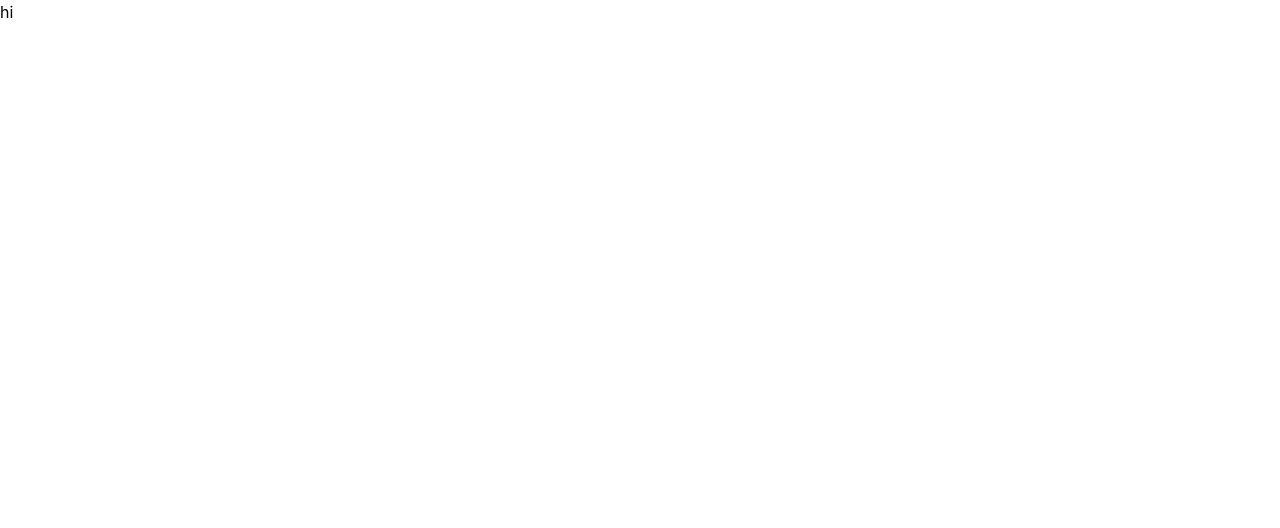
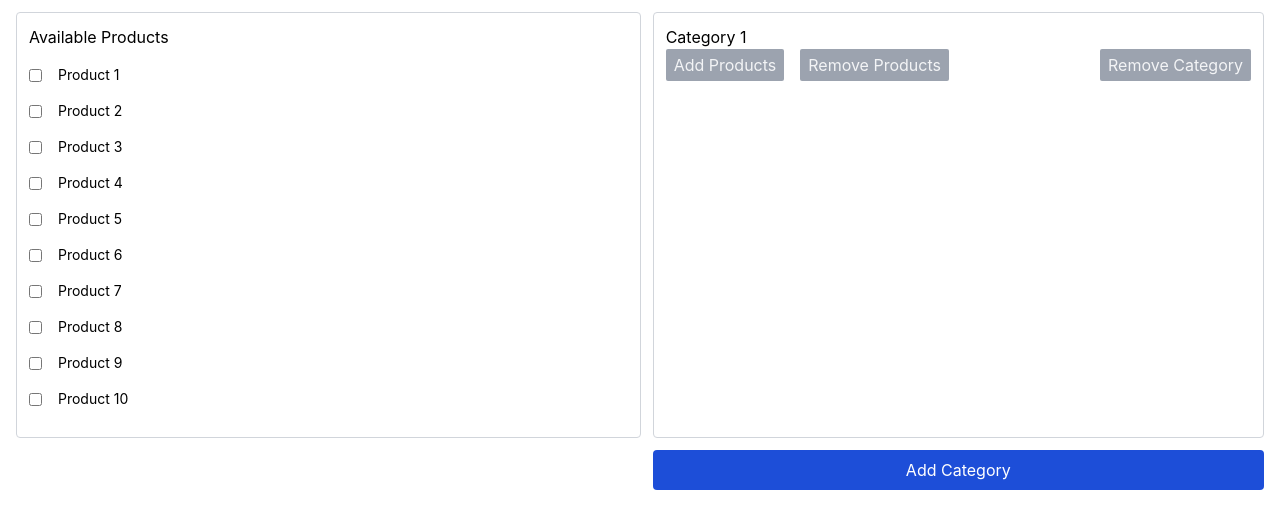
Before and after one commit to gucal/product-management, a Next.js app: page / in a window 1280 px wide. Shown: the top 528 px of the page. Built offline with nearby package versions, Linux system fonts and the light colour scheme.

Commit message:
context added

```diff
--- /dev/null
+++ b/components/Category.js
@@ -0,0 +1,96 @@
+import React, { useContext } from 'react'
+
+import Context from '../context/store'
+
+function Category({ categoryName, categoryID, categoryProducts }) {
+  const { state, dispatch } = useContext(Context)
+
+  const removeCategory = () => {
+    let categories = state.categories
+    categories = state.categories.filter((category) => category.id != categoryID)
+    dispatch({
+      type: 'CATEGORIES',
+      payload: categories,
+    })
+  }
+
+  const addProduct = () => {
+    const { freeProducts, selectedProducts } = state
+    let categories = state.categories
+    let currentCategory = state.categories.findIndex((category) => category.id == categoryID)
+    categories[currentCategory] = {
+      ...categories[currentCategory],
+      products: state.selectedProducts,
+    }
+    var newFreeProducts = freeProducts.filter(
+      (free) => !selectedProducts.find((selected) => free.id == selected.id)
+    )
+    dispatch({
+      type: 'SET_ALL_PRODUCTS',
+      payload: newFreeProducts,
+    })
+    dispatch({
+      type: 'CATEGORIES',
+      payload: categories,
+    })
+  }
+
+  const removeProduct = () => {
+    const { categories } = state
+    let currentCategory = state.categories.findIndex((category) => category.id == categoryID)
+    console.log(categories[currentCategory])
+  }
+
+  return (
+    <div className="p-3 border border-gray-300 rounded min-h-full">
+      <div className="flex-col justify-between">
+        <div>
+          <span>{categoryName}</span>
+        </div>
+        <div>
+          {categoryProducts.map((product, index) => (
+            <div key={index} className="my-4">
+              <div key={product.id} className="my-2 flex items-center">
+                <input type="checkbox" />
+                <label className="text-sm mx-4">{product.name}</label>
+              </div>
+            </div>
+          ))}
+        </div>
+        <div className="flex justify-between">
+          <div className="flex space-x-4">
+            <button
+              onClick={() => addProduct()}
+              className={`${
+                state.selectedProducts.length > 0
+                  ? 'bg-blue-700 text-white'
+                  : 'bg-gray-400 text-gray-100'
+              } py-1 px-2 rounded-sm`}
+            >
+              Add Products
+            </button>
+            <button
+              onClick={removeProduct}
+              className="bg-gray-400 py-1 px-2 rounded-sm text-gray-100"
+            >
+              Remove Products
+            </button>
+          </div>
+          <div>
+            <button
+              disabled={state.categories.length == 1}
+              onClick={removeCategory}
+              className={`${
+                state.categories.length > 1 ? 'bg-blue-700 text-white' : 'bg-gray-400 text-gray-100'
+              } py-1 px-2 rounded-sm`}
+            >
+              Remove Category
+            </button>
+          </div>
+        </div>
+      </div>
+    </div>
+  )
+}
+
+export default Category
--- /dev/null
+++ b/components/Product.js
@@ -0,0 +1,37 @@
+import React, { useContext } from 'react'
+
+import Context from '../context/store'
+
+function Product({ product }) {
+  const { state, dispatch } = useContext(Context)
+
+  const onChange = (isTrue, product) => {
+    let thisProduct = state.selectedProducts
+    if (isTrue) {
+      thisProduct.push({ id: product.id, name: product.name })
+    } else {
+      thisProduct = thisProduct.filter((prod) => prod.id !== product.id)
+    }
+    dispatch({
+      type: 'SELECTED_PRODUCT',
+      payload: thisProduct,
+    })
+  }
+
+  return (
+    <div className="my-4">
+      <div key={product.id} className="my-2 flex items-center">
+        <input
+          onChange={(e) => onChange(e.target.checked, product)}
+          id={`checkbox ${product.id}`}
+          type="checkbox"
+        />
+        <label htmlFor={`checkbox ${product.id}`} className="text-sm mx-4">
+          {product.name}
+        </label>
+      </div>
+    </div>
+  )
+}
+
+export default Product
--- /dev/null
+++ b/components/UI/Container.js
@@ -0,0 +1,7 @@
+import React from 'react'
+
+function Container({ children }) {
+  return <div className="container mx-auto px-4 w-full">{children}</div>
+}
+
+export default Container
--- /dev/null
+++ b/context/Provider.js
@@ -0,0 +1,11 @@
+import React, { useReducer } from 'react'
+import Context, { initialState } from './store'
+import { reducer } from './reducer'
+
+const Provider = ({ children }) => {
+  const [state, dispatch] = useReducer(reducer, initialState)
+
+  return <Context.Provider value={{ state, dispatch }}>{children}</Context.Provider>
+}
+
+export default Provider
--- /dev/null
+++ b/context/reducer.js
@@ -0,0 +1,18 @@
+export function reducer(state, action) {
+  switch (action.type) {
+    case 'CATEGORIES':
+      state.categories = action.payload
+      return { ...state }
+
+    case 'SELECTED_PRODUCT':
+      state.selectedProducts = action.payload
+      return { ...state }
+
+    case 'SET_ALL_PRODUCTS':
+      state.freeProducts = action.payload
+      return { ...state }
+
+    default:
+      return state
+  }
+}
--- /dev/null
+++ b/context/store.js
@@ -0,0 +1,22 @@
+import { createContext } from 'react'
+
+export const initialState = {
+  freeProducts: [
+    { id: 1, name: 'Product 1' },
+    { id: 2, name: 'Product 2' },
+    { id: 3, name: 'Product 3' },
+    { id: 4, name: 'Product 4' },
+    { id: 5, name: 'Product 5' },
+    { id: 6, name: 'Product 6' },
+    { id: 7, name: 'Product 7' },
+    { id: 8, name: 'Product 8' },
+    { id: 9, name: 'Product 9' },
+    { id: 10, name: 'Product 10' },
+  ],
+  categories: [{ id: 1, name: 'Category 1', products: [] }],
+  selectedProducts: [],
+}
+
+const Context = createContext(initialState)
+
+export default Context
--- a/pages/_app.js
+++ b/pages/_app.js
@@ -1,7 +1,12 @@
 import '../styles/globals.css'
+import Provider from '../context/Provider'
 
 function MyApp({ Component, pageProps }) {
-  return <Component {...pageProps} />
+  return (
+    <Provider>
+      <Component {...pageProps} />
+    </Provider>
+  )
 }
 
 export default MyApp
--- a/pages/index.js
+++ b/pages/index.js
@@ -1,7 +1,56 @@
-import React from 'react'
+import React, { useState, useContext } from 'react'
+
+import Category from '../components/Category'
+import Product from '../components/Product'
+import Container from '../components/UI/Container'
+import Context from '../context/store'
 
 function Home() {
-  return <div>hi</div>
+  const { state, dispatch } = useContext(Context)
+
+  const addCategory = () => {
+    let categoryData = state.categories
+    categoryData.push({
+      id: state.categories.length + 1,
+      name: `Category ${state.categories.length + 1}`,
+      products: [],
+    })
+    dispatch({
+      type: 'CATEGORIES',
+      payload: categoryData,
+    })
+  }
+
+  return (
+    <Container>
+      <div className="flex justify-between space-x-3 py-3">
+        <div className="w-full p-3 border border-gray-300 rounded">
+          <span>Available Products</span>
+          {state.freeProducts.map((product, index) => (
+            <Product key={index} product={product} />
+          ))}
+        </div>
+        <div className="w-full space-y-3">
+          {state.categories.map((category, index) => (
+            <Category
+              categoryName={category.name}
+              categoryID={category.id}
+              key={index}
+              categoryProducts={category.products}
+            />
+          ))}
+          <div>
+            <button
+              onClick={() => addCategory()}
+              className="bg-blue-700 text-white w-full p-2 rounded"
+            >
+              Add Category
+            </button>
+          </div>
+        </div>
+      </div>
+    </Container>
+  )
 }
 
 export default Home
```
